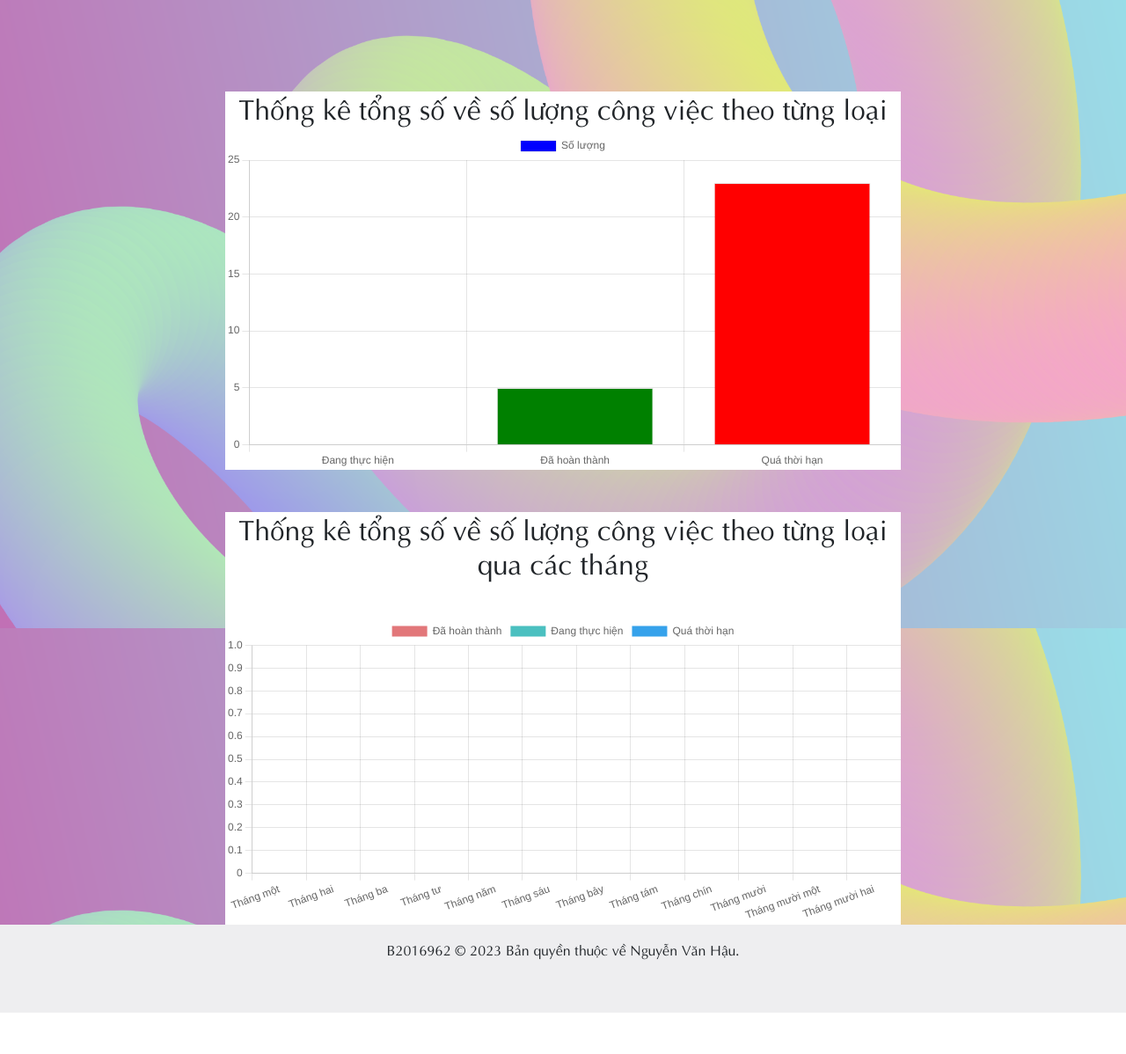
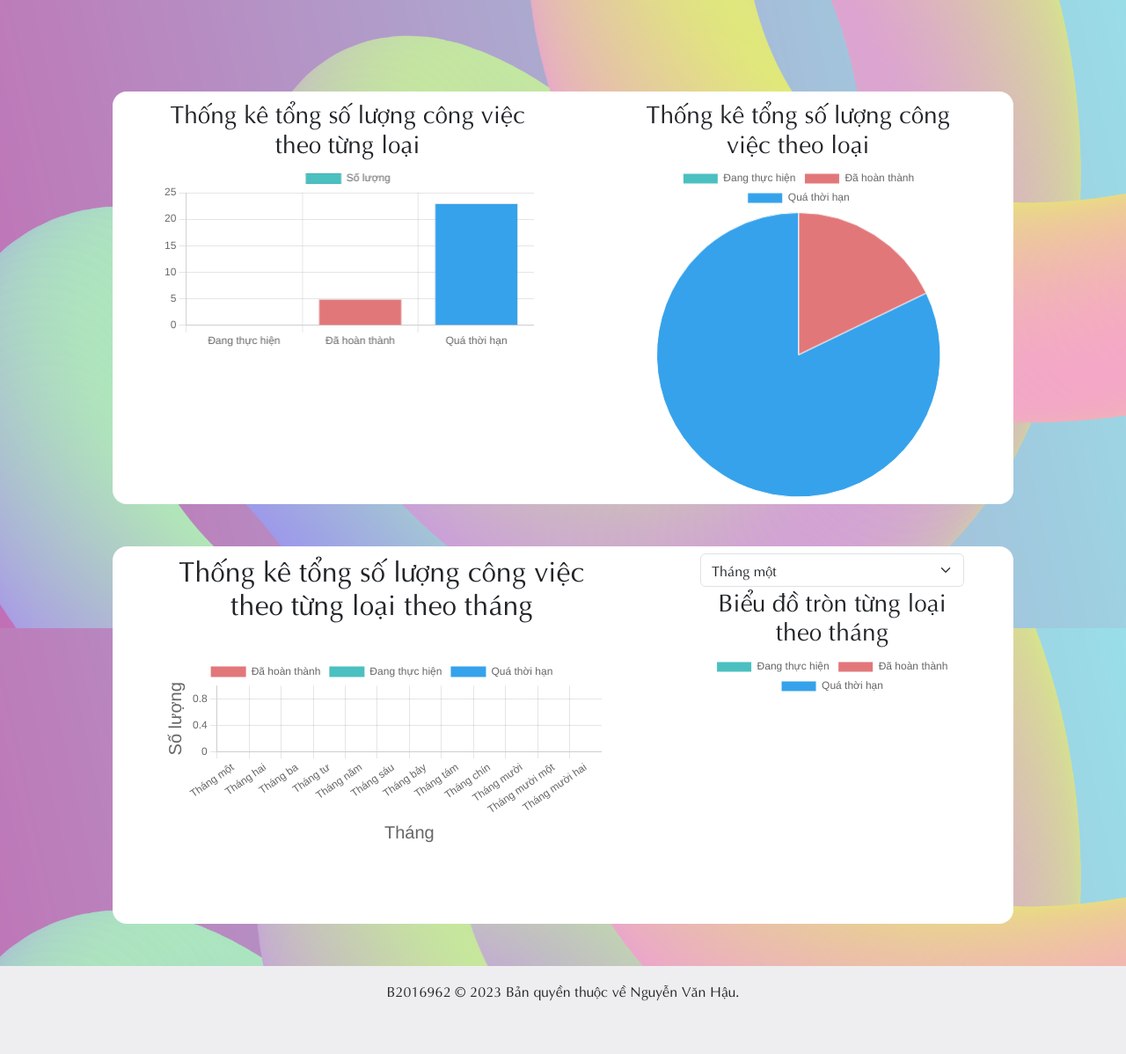
Before and after one commit to nTrong128/Job-Management, a PHP site: page /Admin/ad_thongke.php in a window 1280 px wide. Shown: the part 86-1284 px from the top of the page at 88% size. Before the commit the page ends 1237 px from the top, so only its background shows below. Run offline with PHP 8.4, Linux system fonts and the light colour scheme; data comes from the database, SQL or seed files in the repository; data that the repository does not hold is empty.

Commit message:
update sumarize page.

```diff
--- a/Admin/ad_thongke.php
+++ b/Admin/ad_thongke.php
@@ -138,14 +138,40 @@ else:?><h5 class="card-title m-0"><?php echo "Tạm thời không có thông bá
         </div>
 
         <!-- Chart table -->
-        <div class="mb-5 chart bg-white text-center">
-            <h2> Thống kê tổng số về số lượng công việc theo từng loại</h2>
-            <canvas id="myChart"></canvas>
+        <div class="rounded rounded-4 mb-5 chart bg-white text-center d-flex">
+            <div class="mx-5 p-2">
+                <h3> Thống kê tổng số lượng công việc theo từng loại</h3>
+                <canvas id="chartBar"></canvas>
+            </div>
+            <div class="mx-5 p-2">
+                <h3> Thống kê tổng số lượng công việc theo loại</h3>
+                <canvas id="chartPie"></canvas>
+            </div>
         </div>
 
-        <div class="chart bg-white text-center">
-            <h2> Thống kê tổng số về số lượng công việc theo từng loại qua các tháng</h2>
-            <canvas id="byMonthChart"></canvas>
+        <div class="rounded rounded-4 mb-5 chart_big bg-white text-center d-flex">
+            <div class="mx-5 p-2">
+                <h2> Thống kê tổng số lượng công việc theo từng loại theo tháng</h2>
+                <canvas id="byMonthChart"></canvas>
+            </div>
+            <div class="mx-5 p-2">
+                <select class="form-select" name="monthSelect" id="monthSelect">
+                    <option id="monthSelect_1" value="1">Tháng một</option>
+                    <option id="monthSelect_2" value="2">Tháng hai</option>
+                    <option id="monthSelect_3" value="3">Tháng ba</option>
+                    <option id="monthSelect_4" value="4">Tháng tư</option>
+                    <option id="monthSelect_5" value="5">Tháng năm</option>
+                    <option id="monthSelect_6" value="6">Tháng sáu</option>
+                    <option id="monthSelect_7" value="7">Tháng bảy</option>
+                    <option id="monthSelect_8" value="8">Tháng tám</option>
+                    <option id="monthSelect_9" value="9">Tháng chín</option>
+                    <option id="monthSelect_10" value="10">Tháng mười</option>
+                    <option id="monthSelect_11" value="11">Tháng mười một</option>
+                    <option id="monthSelect_12" value="12">Tháng mười hai</option>
+                </select>
+                <h3> Biểu đồ tròn từng loại theo tháng</h3>
+                <canvas id="chartPie2"></canvas>
+            </div>
         </div>
 
     </main>
@@ -156,7 +182,7 @@ else:?><h5 class="card-title m-0"><?php echo "Tạm thời không có thông bá
     </footer>
 
     <?php
-$query_cv_dth = "select * from congviec where CV_TIENDO > 0 and CV_TIENDO < 100 and CV_NGAYKETTHUC > NOW()";
+$query_cv_dth = "select * from congviec where CV_TIENDO < 100 and CV_NGAYKETTHUC > NOW()";
 $dth = $conn->query($query_cv_dth);
 $soluong_dth = $dth->num_rows;
 
@@ -208,8 +234,8 @@ $cv_dth_thang = $conn->query($query_cv_dth_thang);
 $cv_qh_thang = $conn->query($query_cv_qh_thang);
 ?>
     <script>
-    const ctx1 = document.getElementById('myChart');
-    var barColors = ["blue", "green", "red"];
+    const ctx1 = document.getElementById('chartBar');
+    var barColors = ["#4bc0c0", "#E2777A", "#36a2eb"];
 
     new Chart(ctx1, {
         type: 'bar',
@@ -231,49 +257,70 @@ $cv_qh_thang = $conn->query($query_cv_qh_thang);
         }
     });
 
+    const ctx2 = document.getElementById('chartPie');
+    var pieColors = ["#4bc0c0", "#E2777A", "#36a2eb"];
 
+    new Chart(ctx2, {
+        type: 'pie',
+        data: {
+            labels: ['Đang thực hiện', 'Đã hoàn thành', 'Quá thời hạn'],
+            datasets: [{
+                label: 'Số lượng',
+                backgroundColor: pieColors,
+                hoverOffset: 4,
+                data: ['<?php echo $soluong_dth?>', '<?php echo $soluong_ht?>', '<?php echo $soluong_qh?>'],
+                borderWidth: 1,
 
-    const ctx2 = document.getElementById('byMonthChart');
+            }]
+        },
+
+        options: {
+
+        }
+    });
+
+    const ht_thang = [<?php
+                while ($soluong = $cv_ht_thang->fetch_assoc()):
+                    echo $soluong['TONG'];
+                    echo ",";
+                endwhile;
+                ?>];
+    const dth_thang = [<?php
+                while ($soluong = $cv_dth_thang->fetch_assoc()):
+                    echo $soluong['TONG'];
+                    echo ",";
+                endwhile;
+                ?>];
+    const qh_thang = [
+        <?php
+                while ($soluong = $cv_qh_thang->fetch_assoc()):
+                    echo $soluong['TONG'];
+                    echo ",";
+                endwhile;
+                ?>
+    ];
+    const ctx3 = document.getElementById('byMonthChart');
     var barColors = ["blue", "green", "red"];
     const data = {
         labels: ['Tháng một', 'Tháng hai', 'Tháng ba', 'Tháng tư', 'Tháng năm', 'Tháng sáu', 'Tháng bảy', 'Tháng tám', 'Tháng chín', 'Tháng mười', 'Tháng mười một', 'Tháng mười hai'],
         datasets: [{
                 label: 'Đã hoàn thành',
-                data: [<?php
-                while ($soluong = $cv_ht_thang->fetch_assoc()):
-                    echo $soluong['TONG'];
-                    echo ",";
-                endwhile;
-                ?>],
+                data: ht_thang,
                 backgroundColor: "#E2777A",
             },
             {
                 label: 'Đang thực hiện',
-                data: [
-                    <?php
-                while ($soluong = $cv_dth_thang->fetch_assoc()):
-                    echo $soluong['TONG'];
-                    echo ",";
-                endwhile;
-                ?>
-                ],
+                data: dth_thang,
                 backgroundColor: "#4bc0c0",
             },
             {
                 label: 'Quá thời hạn',
-                data: [
-                    <?php
-                while ($soluong = $cv_qh_thang->fetch_assoc()):
-                    echo $soluong['TONG'];
-                    echo ",";
-                endwhile;
-                ?>
-                ],
+                data: qh_thang,
                 backgroundColor: "#36a2eb",
             },
         ]
     };
-    new Chart(ctx2, {
+    new Chart(ctx3, {
         type: 'bar',
         data: data,
         options: {
@@ -286,13 +333,62 @@ $cv_qh_thang = $conn->query($query_cv_qh_thang);
             responsive: true,
             scales: {
                 x: {
+                    title: {
+                        font: {
+                            size: 20
+                        },
+                        display: true,
+                        text: 'Tháng'
+                    },
                     stacked: true,
                 },
                 y: {
+                    title: {
+                        font: {
+                            size: 20
+                        },
+                        display: true,
+                        text: 'Số lượng'
+                    },
                     stacked: true
                 }
             }
         }
+    });
+    var pieColors = ["#4bc0c0", "#E2777A", "#36a2eb"];
+    const config = {
+        type: 'pie',
+        data: {
+            labels: ['Đang thực hiện', 'Đã hoàn thành', 'Quá thời hạn'],
+            datasets: [{
+                label: 'Số lượng',
+                backgroundColor: pieColors,
+                hoverOffset: 4,
+                data: [dth_thang[10], ht_thang[10], qh_thang[10]],
+                borderWidth: 1,
+
+            }]
+        },
+    }
+
+    // const ctx4 = document.getElementById('chartPie2');
+
+    const ctx4 = new Chart(
+        document.getElementById('chartPie2'),
+        config
+    );
+
+
+    var currentMonth = new Date().getMonth() + 1;
+    currentMonth = "monthSelect_" + currentMonth;
+
+
+    const select = document.getElementById('monthSelect');
+    select.addEventListener('change', function handleChange(event) {
+        e = event.target.value;
+        console.log(e);
+        ctx4.data.datasets[0].data = [dth_thang[e - 1], ht_thang[e - 1], qh_thang[e - 1]];
+        ctx4.update();
     });
     </script>
     <script>
--- a/styles/style.css
+++ b/styles/style.css
@@ -273,8 +273,15 @@ tbody {
 .item-info:hover {
   color: black;
 }
-.chart {
+/* {
   margin: auto;
   width: 60%;
   height: 60%;
+} */
+
+.chart,
+.chart_big {
+  margin: auto;
+  width: 80%;
+  height: 80%;
 }
```
